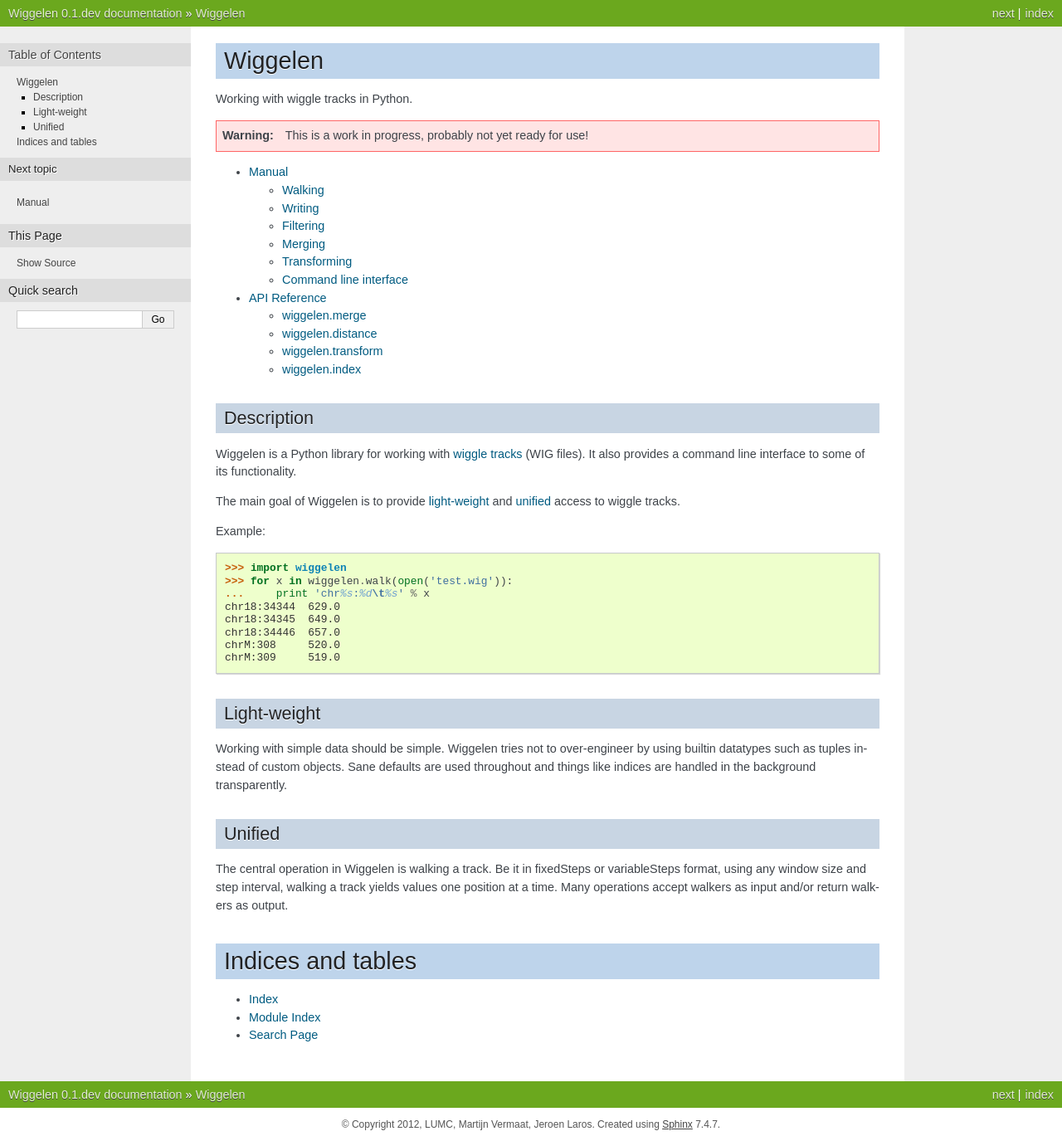
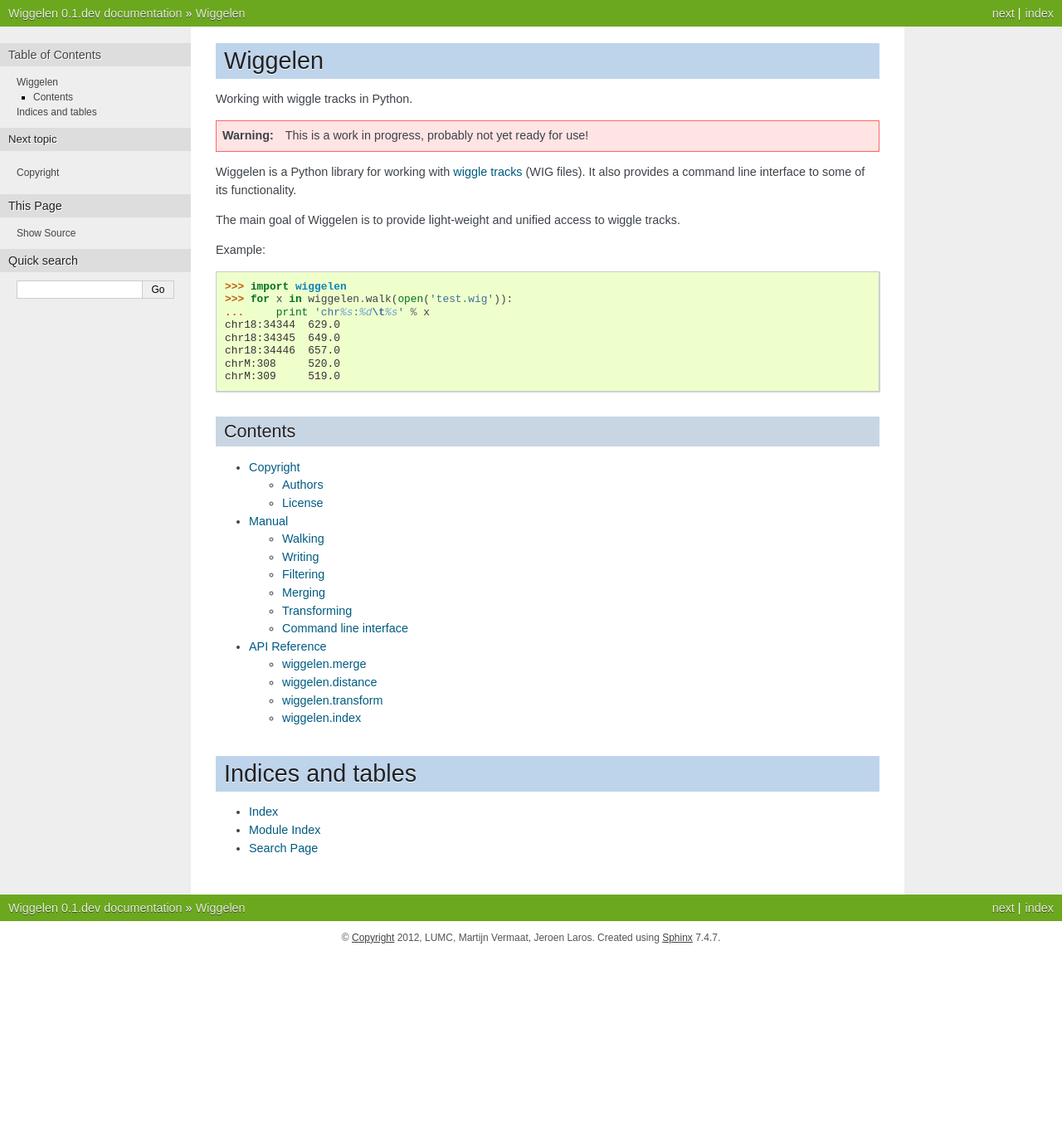
Before and after one commit to martijnvermaat/wiggelen, a Sphinx documentation site: the page built from doc/index.rst, in a window 1280 px wide. Shown: the whole page at 83% size. Built offline with Sphinx 7.4.7, drawn with Linux system fonts in a browser that asks for light colours; after the commit the page ends 1150 px from its top, so only the background shows below that.

Commit message:
Cleanup Sphinx docs

```diff
--- a/doc/index.rst
+++ b/doc/index.rst
@@ -5,22 +5,12 @@
 
 .. warning:: This is a work in progress, probably not yet ready for use!
 
-.. toctree::
-   :maxdepth: 2
-
-   manual
-   api
-
-
-Description
------------
-
 Wiggelen is a Python library for working with `wiggle tracks <https://cgwb.nci.nih.gov/goldenPath/help/wiggle.html>`_
 (WIG files). It also provides a command line interface to some of its
 functionality.
 
-The main goal of Wiggelen is to provide `light-weight`_ and `unified`_ access
-to wiggle tracks.
+The main goal of Wiggelen is to provide light-weight and unified access to
+wiggle tracks.
 
 Example::
 
@@ -34,22 +24,15 @@
     chrM:309     519.0
 
 
-Light-weight
-------------
+Contents
+--------
 
-Working with simple data should be simple. Wiggelen tries not to over-engineer
-by using builtin datatypes such as tuples instead of custom objects. Sane
-defaults are used throughout and things like indices are handled in the
-background transparently.
+.. toctree::
+   :maxdepth: 2
 
-
-Unified
--------
-
-The central operation in Wiggelen is walking a track. Be it in fixedSteps or
-variableSteps format, using any window size and step interval, walking a track
-yields values one position at a time. Many operations accept walkers as input
-and/or return walkers as output.
+   copyright
+   manual
+   api
 
 
 Indices and tables
```
Also changed, not shown: doc/copyright.rst (added, +18 -0 lines), doc/manual.rst (+9 -1 lines), 2 other files.
